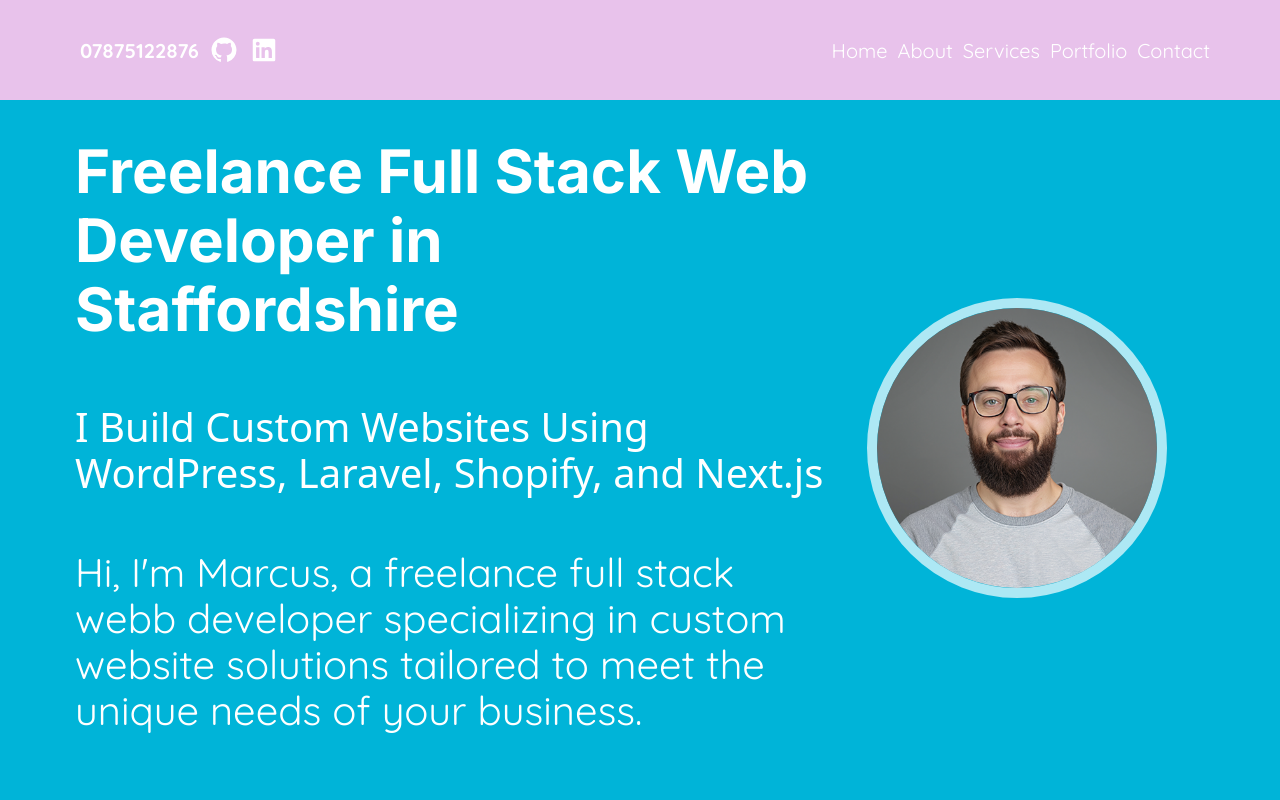
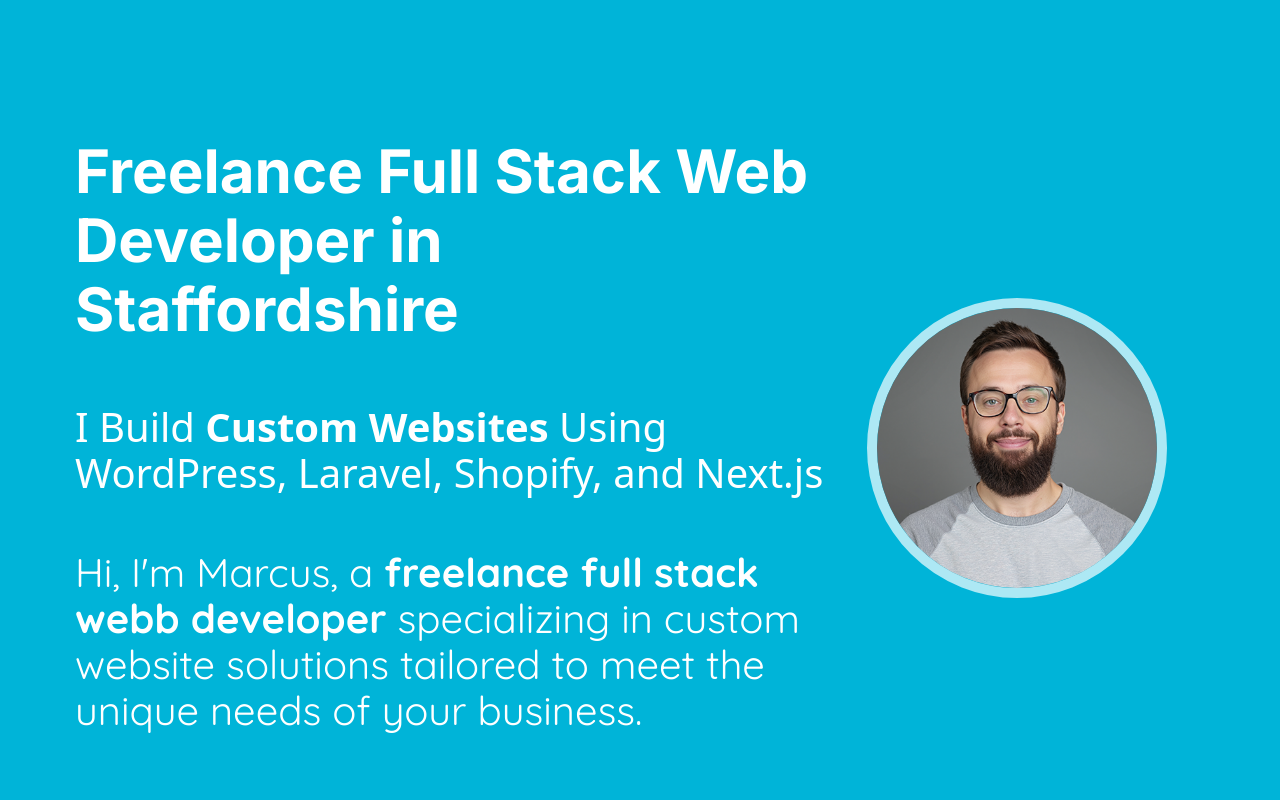
Before and after one commit to linear5ky/portfolio-2023, a Next.js app: page / in a window 1280 px wide. Shown: the top 800 px of the page. Built offline with nearby package versions, Linux system fonts and the light colour scheme.

Commit message:
Update Hero.js

```diff
--- a/components/Hero.js
+++ b/components/Hero.js
@@ -23,9 +23,10 @@
               animate={{ opacity: 1 }}
               transition={{ duration: 1, ease: "easeOut" }}
             >
-        <h1>Freelance Full Stack Web Developer in Staffordshire</h1>
-        <h2>I Build Custom Websites Using WordPress, Laravel, Shopify, and Next.js</h2>
-<p>Hi, I'm Marcus, a freelance full stack webb developer specializing in custom website solutions tailored to meet the unique needs of your business.</p>
+       <h1>Freelance Full Stack Web Developer in Staffordshire</h1>
+        <h2>I Build <span class="bold">Custom Websites</span> Using WordPress, Laravel, Shopify, and Next.js</h2>
+<p>Hi, I&apos;m Marcus, a <span class="bold">freelance full stack webb developer</span> specializing in custom website solutions tailored to meet the unique needs of your business.</p>
+
 
             </motion.div>
           </div>
```
